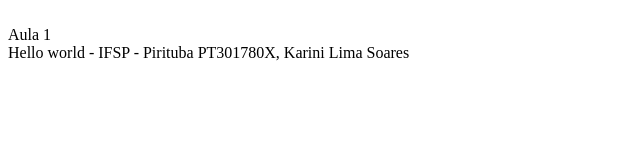
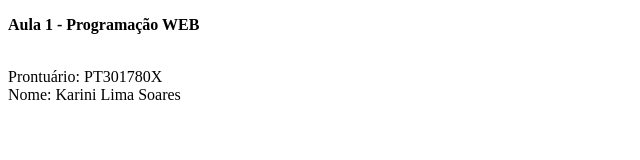
Before and after one commit to TheGlassChild/aula011oBim, a plain HTML site: page index.html in a window 1280 px wide. Shown: the whole page, without its empty margins (0-640 px from the left). Drawn offline with Linux system fonts and the light colour scheme.

Commit message:
Destaque e negrito

```diff
--- a/index.html
+++ b/index.html
@@ -9,10 +9,9 @@
 </head>
 
 <body>
-  <br>Aula 1</>
-  <br>Hello world - IFSP - Pirituba</>
-  PT301780X,
-  Karini Lima Soares
+  <strong><p>Aula 1 - Programação WEB</strong></p>
+  <br>Prontuário: PT301780X</>
+  <br>Nome: Karini Lima Soares</>
   <script src="script.js"></script>
 </body>
 
```
